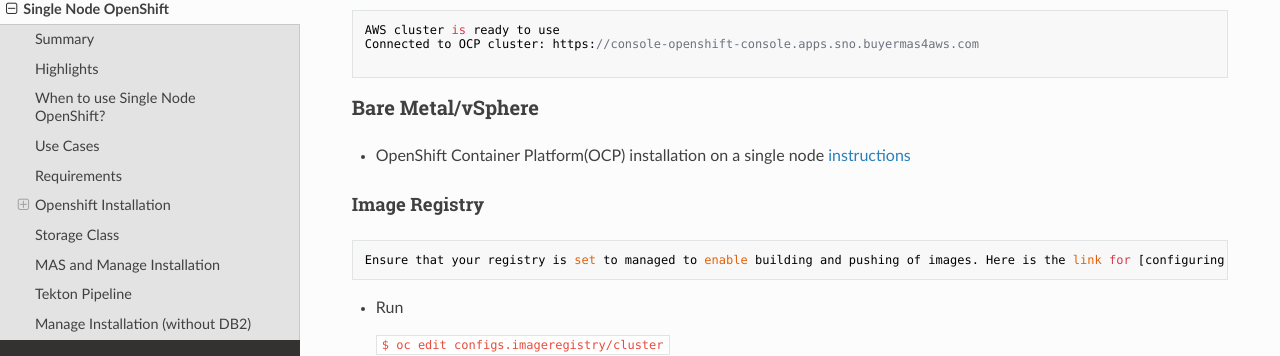
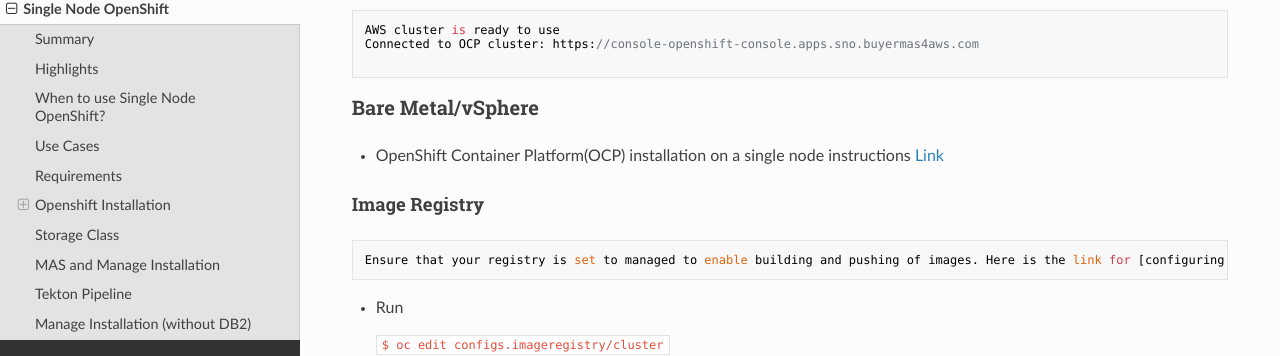
Before and after one commit to ibm-mas-manage/sno, an MkDocs documentation site: the page built from docs/index.md, in a window 1280 px wide and 900 px high, scrolled down 3195 px. Shown: the part 112-468 px from the top of the window. Built offline with MkDocs 1.6.1, drawn with Linux system fonts in a browser that asks for light colours; nearby versions of some CDN libraries.

Commit message:
Update index.md

```diff
--- a/docs/index.md
+++ b/docs/index.md
@@ -131,7 +131,7 @@
 
 ### Bare Metal/vSphere
 
-- OpenShift Container Platform(OCP) installation on a single node [instructions](https://access.redhat.com/documentation/en-us/openshift_container_platform/4.10/html/installing/installing-on-a-single-node)
+- OpenShift Container Platform(OCP) installation on a single node instructions [Link](https://access.redhat.com/documentation/en-us/openshift_container_platform/4.10/html/installing/installing-on-a-single-node)
 
 #### Image Registry
 
```
